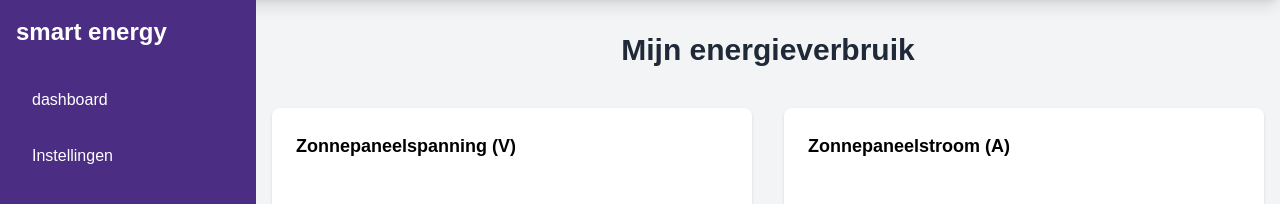
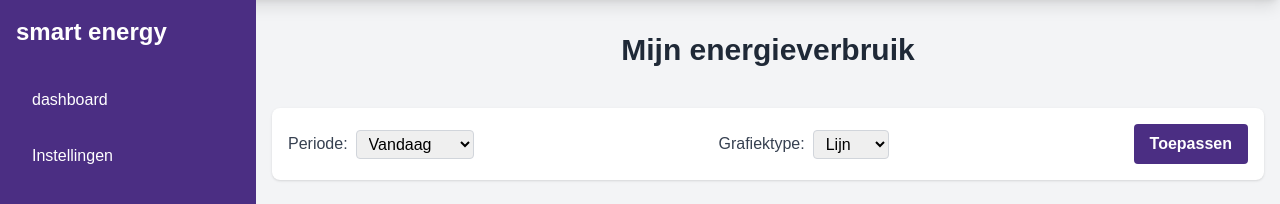
Before and after one commit to anwar2006/projectsmartenergy, a PHP site: page /dashboard.php in a window 1280 px wide. Shown: the part 64-268 px from the top of the page. Run offline with PHP 8.4, Linux system fonts and the light colour scheme; a user stored in the database is signed in; data that the repository does not hold is empty; a map, chart or similar area stays blank; some libraries are stand-ins or nearby versions.

Commit message:
user experience verbeteerd

```diff
--- a/frontend/pages/dashboard.php
+++ b/frontend/pages/dashboard.php
@@ -57,14 +57,14 @@ $db = $database->getConnection();
                     <h2 class="text-white text-2xl font-bold mb-1">smart energy</h2>
                 </div>
                 <nav class="space-y-4">
-                    <a href="dashboard.php" class="flex items-center text-white py-2 px-4 rounded hover:bg-brand-purple-light">
-                        <span>dashboard</span>
+                    <a href="dashboard.php" class="flex items-center text-white py-2 px-4 rounded hover:bg-brand-purple-light" data-i18n="dashboard">
+                        <span data-i18n="dashboard">dashboard</span>
                     </a>
                     <a href="instellingen.php" class="flex items-center text-white py-2 px-4 rounded hover:bg-brand-purple-light">
-                        <span>Instellingen</span>
+                        <span data-i18n="instellingen">Instellingen</span>
                     </a>
-                    <a href="../../includes/logout.php" class="flex items-center text-white py-2 px-4 rounded hover:bg-brand-purple-light mt-8">
-                        <span>logout</span>
+                    <a href="../../includes/logout.php" class="flex items-center text-white py-2 px-4 rounded hover:bg-brand-purple-light mt-8" data-i18n="logout">
+                        <span data-i18n="logout">logout</span>
                     </a>
                 </nav>
             </div>
@@ -73,34 +73,55 @@ $db = $database->getConnection();
         <!-- Main Content -->
         <main class="flex-1 flex justify-center">
             <div class="w-full max-w-5xl px-4 py-8">
-                <h1 class="text-3xl font-semibold text-gray-800 mb-10 text-center">Mijn energieverbruik</h1>
+                <h1 class="text-3xl font-semibold text-gray-800 mb-10 text-center" data-i18n="hoofdtitel">Mijn energieverbruik</h1>
+                <form id="filterForm" class="flex flex-col md:flex-row items-center justify-between gap-4 mb-8 bg-white p-4 rounded-lg shadow">
+                    <div class="flex items-center gap-2">
+                        <label for="dateRange" class="font-medium text-gray-700" data-i18n="periode">Periode:</label>
+                        <select id="dateRange" name="dateRange" class="border border-gray-300 rounded px-2 py-1">
+                            <option value="vandaag" data-i18n="vandaag">Vandaag</option>
+                            <option value="week" data-i18n="week">Deze week</option>
+                            <option value="custom" data-i18n="aangepast">Aangepast</option>
+                        </select>
+                        <input type="date" id="startDate" name="startDate" class="border border-gray-300 rounded px-2 py-1 hidden" />
+                        <span id="totLabel" class="text-gray-500 hidden" data-i18n="tot">tot</span>
+                        <input type="date" id="endDate" name="endDate" class="border border-gray-300 rounded px-2 py-1 hidden" />
+                    </div>
+                    <div class="flex items-center gap-2">
+                        <label for="filterChartType" class="font-medium text-gray-700" data-i18n="grafiektype">Grafiektype:</label>
+                        <select id="filterChartType" name="filterChartType" class="border border-gray-300 rounded px-2 py-1">
+                            <option value="lijn" data-i18n="lijn">Lijn</option>
+                            <option value="staaf" data-i18n="staaf">Staaf</option>
+                        </select>
+                    </div>
+                    <button type="submit" class="bg-brand-purple hover:bg-brand-purple-light text-white font-bold py-2 px-4 rounded" data-i18n="toepassen">Toepassen</button>
+                </form>
                 <div class="grid grid-cols-1 md:grid-cols-2 gap-8">
                     <div class="chart-container bg-white rounded-lg shadow p-6">
-                        <h2 class="text-lg font-bold mb-4">Zonnepaneelspanning (V)</h2>
+                        <h2 class="text-lg font-bold mb-4" data-i18n="spanning">Zonnepaneelspanning (V)</h2>
                         <canvas id="spanningChart"></canvas>
                     </div>
                     <div class="chart-container bg-white rounded-lg shadow p-6">
-                        <h2 class="text-lg font-bold mb-4">Zonnepaneelstroom (A)</h2>
+                        <h2 class="text-lg font-bold mb-4" data-i18n="stroom">Zonnepaneelstroom (A)</h2>
                         <canvas id="stroomChart"></canvas>
                     </div>
                     <div class="chart-container bg-white rounded-lg shadow p-6 md:col-span-2">
-                        <h2 class="text-lg font-bold mb-4">Binnen- en Buitentemperatuur (°C)</h2>
+                        <h2 class="text-lg font-bold mb-4" data-i18n="temp">Binnen- en Buitentemperatuur (°C)</h2>
                         <canvas id="tempChart"></canvas>
                     </div>
                     <div class="chart-container bg-white rounded-lg shadow p-6">
-                        <h2 class="text-lg font-bold mb-4">Luchtvochtigheid (%)</h2>
+                        <h2 class="text-lg font-bold mb-4" data-i18n="lucht">Luchtvochtigheid (%)</h2>
                         <canvas id="luchtChart"></canvas>
                     </div>
                     <div class="chart-container bg-white rounded-lg shadow p-6">
-                        <h2 class="text-lg font-bold mb-4">Waterstofproductie (L/u)</h2>
+                        <h2 class="text-lg font-bold mb-4" data-i18n="waterstof">Waterstofproductie (L/u)</h2>
                         <canvas id="waterstofChart"></canvas>
                     </div>
                     <div class="chart-container bg-white rounded-lg shadow p-6">
-                        <h2 class="text-lg font-bold mb-4">Accuniveau (%)</h2>
+                        <h2 class="text-lg font-bold mb-4" data-i18n="accu">Accuniveau (%)</h2>
                         <canvas id="accuChart"></canvas>
                     </div>
                     <div class="chart-container bg-white rounded-lg shadow p-6">
-                        <h2 class="text-lg font-bold mb-4">CO₂-concentratie binnen (ppm)</h2>
+                        <h2 class="text-lg font-bold mb-4" data-i18n="co2">CO₂-concentratie binnen (ppm)</h2>
                         <canvas id="co2Chart"></canvas>
                     </div>
                 </div>
@@ -109,5 +130,25 @@ $db = $database->getConnection();
         </main>
     </div>
 
+    <script>
+    document.addEventListener('DOMContentLoaded', function() {
+        const dateRange = document.getElementById('dateRange');
+        const startDate = document.getElementById('startDate');
+        const endDate = document.getElementById('endDate');
+        const totLabel = document.getElementById('totLabel');
+        dateRange.addEventListener('change', function() {
+            if (this.value === 'custom') {
+                startDate.classList.remove('hidden');
+                endDate.classList.remove('hidden');
+                totLabel.classList.remove('hidden');
+            } else {
+                startDate.classList.add('hidden');
+                endDate.classList.add('hidden');
+                totLabel.classList.add('hidden');
+            }
+        });
+    });
+    </script>
+
 </body>
 </html>
--- a/frontend/pages/index.php
+++ b/frontend/pages/index.php
@@ -37,11 +37,17 @@ if (isset($_SESSION['user_id'])) {
                     <span class="text-xl font-bold text-brand-purple">Smart Energy Platform</span>
                 </div>
                 <div class="flex items-center space-x-2">
-                    <a href="register.php" class="bg-white border border-brand-purple text-brand-purple hover:bg-brand-purple hover:text-white font-bold py-2 px-4 rounded transition-colors">
-                        Register
+                    <div class="flex items-center space-x-2 mr-4">
+                        <button id="lang-nl" class="text-2xl" aria-label="Nederlands">🇳🇱</button>
+                        <button id="lang-en" class="text-2xl" aria-label="English">🇬🇧</button>
+                    </div>
+                    <a href="register.php" class="bg-white border border-brand-purple text-brand-purple hover:bg-brand-purple hover:text-white font-bold py-2 px-4 rounded transition-colors inline-flex items-center">
+                        <i class="fas fa-user-plus mr-2"></i>
+                        Registreren
                     </a>
-                    <a href="login.php" class="bg-brand-purple hover:bg-brand-purple-light text-white font-bold py-2 px-4 rounded">
-                        Login
+                    <a href="login.php" class="bg-brand-purple hover:bg-brand-purple-light text-white font-bold py-2 px-4 rounded inline-flex items-center">
+                        <i class="fas fa-sign-in-alt mr-2"></i>
+                        Aanmelden
                     </a>
                 </div>
             </div>
@@ -51,13 +57,36 @@ if (isset($_SESSION['user_id'])) {
     <!-- Hero Section -->
     <div class="min-h-screen">
         <div class="max-w-7xl mx-auto px-4 py-6 sm:px-6 lg:px-8">
-            <div class="text-center mb-12">
-                <h1 class="text-4xl font-bold text-gray-900 mb-6">
-                    Monitor and Optimize Your Energy Consumption
-                </h1>
-                <p class="text-xl text-gray-600 max-w-3xl mx-auto">
-                    Take control of your energy usage with our smart monitoring platform. Get real-time insights, reduce costs, and contribute to a sustainable future.
-                </p>
+            <div class="flex flex-col md:flex-row items-center justify-between mb-12">
+                <div class="text-center md:text-left md:w-1/2">
+                    <h1 class="text-4xl font-bold text-gray-900 mb-6">
+                        Monitor and Optimize Your Energy Consumption
+                    </h1>
+                    <a href="login.php" class="bg-brand-purple hover:bg-brand-purple-light text-white font-extrabold py-4 px-10 rounded-xl text-2xl inline-flex items-center shadow-lg transition-all duration-200 mb-6">
+                        Get Started
+                        <i class="fas fa-arrow-right ml-4 text-2xl"></i>
+                    </a>
+                    <p class="text-xl text-gray-600 max-w-3xl mx-auto mt-6">
+                        Krijg direct inzicht in je energieverbruik. Bespaar kosten en optimaliseer je gebruik.
+                    </p>
+                </div>
+                <div class="mt-10 md:mt-0 md:w-1/2 flex justify-center">
+                    <!-- Hero SVG Illustration -->
+                    <svg width="320" height="220" viewBox="0 0 320 220" fill="none" xmlns="http://www.w3.org/2000/svg">
+                        <rect x="30" y="120" width="80" height="50" rx="8" fill="#4B2E83"/>
+                        <rect x="120" y="100" width="80" height="70" rx="8" fill="#5d3a9f"/>
+                        <rect x="210" y="80" width="80" height="90" rx="8" fill="#4B2E83"/>
+                        <rect x="60" y="140" width="20" height="10" rx="2" fill="#fff"/>
+                        <rect x="150" y="120" width="20" height="10" rx="2" fill="#fff"/>
+                        <rect x="240" y="100" width="20" height="10" rx="2" fill="#fff"/>
+                        <polyline points="40,170 80,150 160,130 250,110 280,100" stroke="#FFD600" stroke-width="4" fill="none" stroke-linecap="round"/>
+                        <circle cx="280" cy="100" r="10" fill="#FFD600"/>
+                        <rect x="60" y="180" width="200" height="8" rx="4" fill="#E5E7EB"/>
+                        <rect x="90" y="188" width="140" height="8" rx="4" fill="#E5E7EB"/>
+                        <text x="40" y="210" fill="#4B2E83" font-size="16" font-family="Arial">Solar Panels</text>
+                        <text x="200" y="210" fill="#4B2E83" font-size="16" font-family="Arial">Energy Flow</text>
+                    </svg>
+                </div>
             </div>
 
             <!-- Features Grid -->
@@ -92,14 +121,6 @@ if (isset($_SESSION['user_id'])) {
                     </p>
                 </div>
             </div>
-
-            <!-- Call to Action -->
-            <div class="text-center mt-16">
-                <a href="login.php" class="bg-brand-purple hover:bg-brand-purple-light text-white font-bold py-3 px-8 rounded-lg text-lg inline-flex items-center">
-                    Get Started
-                    <i class="fas fa-arrow-right ml-2"></i>
-                </a>
-            </div>
         </div>
     </div>
 
@@ -111,5 +132,11 @@ if (isset($_SESSION['user_id'])) {
             </div>
         </div>
     </footer>
+
+    <script>
+    // Eenvoudige taalkeuze (alleen visueel, geen i18n functionaliteit)
+    document.getElementById('lang-nl').onclick = function() { alert('Nederlands geselecteerd (i18n kan hier worden toegevoegd)'); };
+    document.getElementById('lang-en').onclick = function() { alert('English selected (i18n can be added here)'); };
+    </script>
 </body>
 </html>
```
Also changed, not shown: js/dashboard.js (+48 -12 lines).
